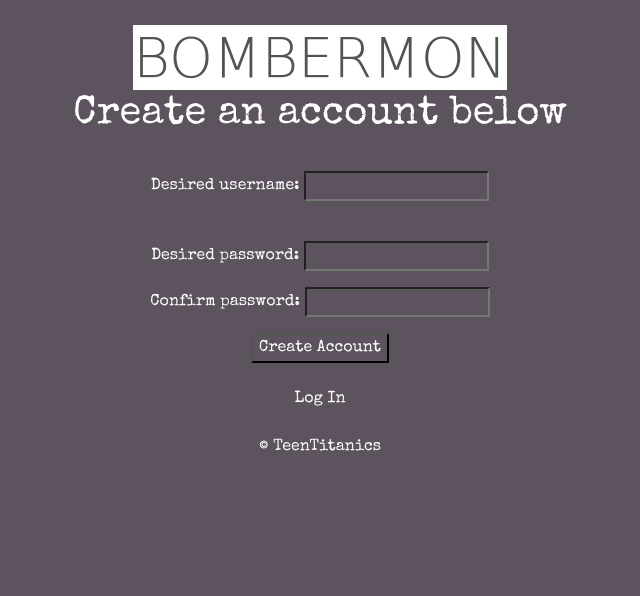
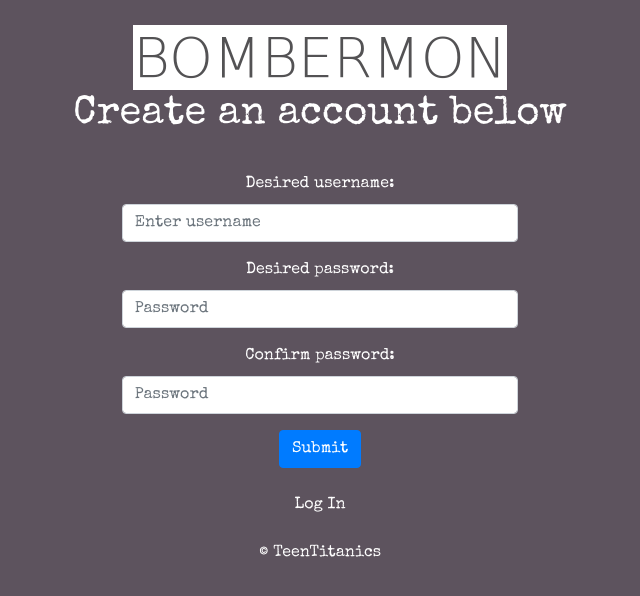
Before and after one commit to JackLu1/TeenTitanics, a Flask app: page /register in a window 1280 px wide. Shown: the top 596 px of the page, without its empty margins (320-960 px from the left). Run offline with Flask 2, Linux system fonts and the light colour scheme; some libraries are stand-ins or nearby versions; some web fonts are replaced.

Commit message:
bootstrapping stuff

```diff
--- a/templates/base.html
+++ b/templates/base.html
@@ -9,6 +9,7 @@
     <link href="https://fonts.googleapis.com/css?family=Dosis|ZCOOL+KuaiLe" rel="stylesheet">
     <link href="https://fonts.googleapis.com/css?family=Special+Elite" rel="stylesheet">
     <title>{% block title %} Bombermon {% endblock %}</title>
+    <link rel="icon" href="static/logo.png">
   </head>
 
   <body>
--- a/templates/register.html
+++ b/templates/register.html
@@ -4,18 +4,32 @@
 <center>
     <h1>Create an account below</h1>
     <br>
+
+    <div class ="col-sm-2 col-lg-4"></div>
+    <div class= "col-sm-6 col-lg-4">
     <form action="/auth" method="POST">
-        <p>Desired username: <input type="text" name="user" required></p>
-        <br>
-        <p>Desired password: <input type="password" name="pass1" required></p>
-        <p>Confirm password: <input type="password" name="pass2" required></p>
-        <input type="submit" value="Create Account">
+
+	<div class="form-group">
+	  <label for="username">Desired username: </label>
+	  <input type="text" name="user" class="form-control" id="username" placeholder="Enter username">
+	</div>
+	<div class="form-group">
+	  <label for="password">Desired password: </label>
+	  <input type="password" name="pass1" class="form-control" id="password" placeholder="Password">
+	</div>
+	<div class="form-group">
+	  <label for="password">Confirm password: </label>
+	  <input type="password" name="pass2" class="form-control" id="password" placeholder="Password">
+	</div>
+	<button type="submit" class="btn btn-primary" value="Create Account">Submit</button>
         <br><br>
     </form>
+    </div>
     {% set msgs = get_flashed_messages() %}
     {% for each in msgs%}
         {{each}}
     {% endfor %}
+    <div class="col-sm-2 col-lg-4"></div>
     <a href="/">Log In</a>
     {% endblock %}
     {% block logout %}{% endblock %}
```
Also changed, not shown: templates/index.html (+19 -10 lines).
